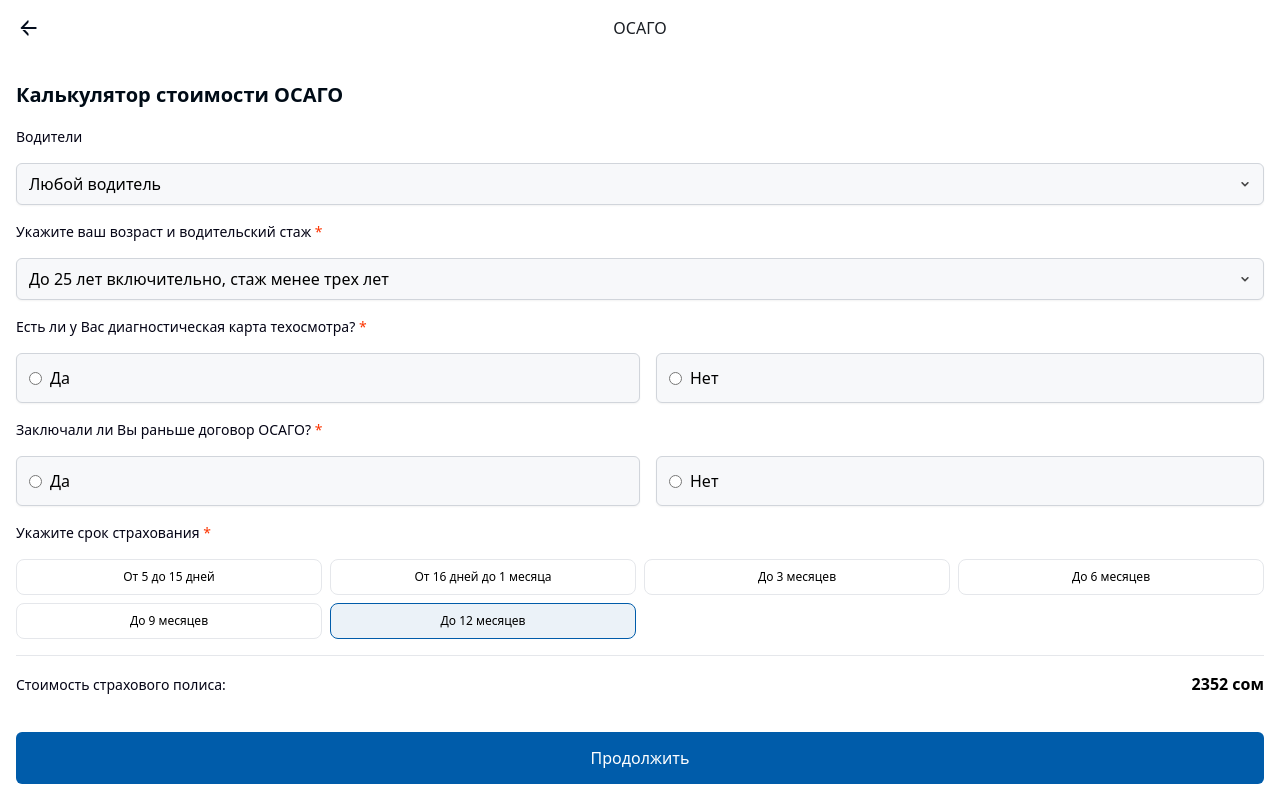
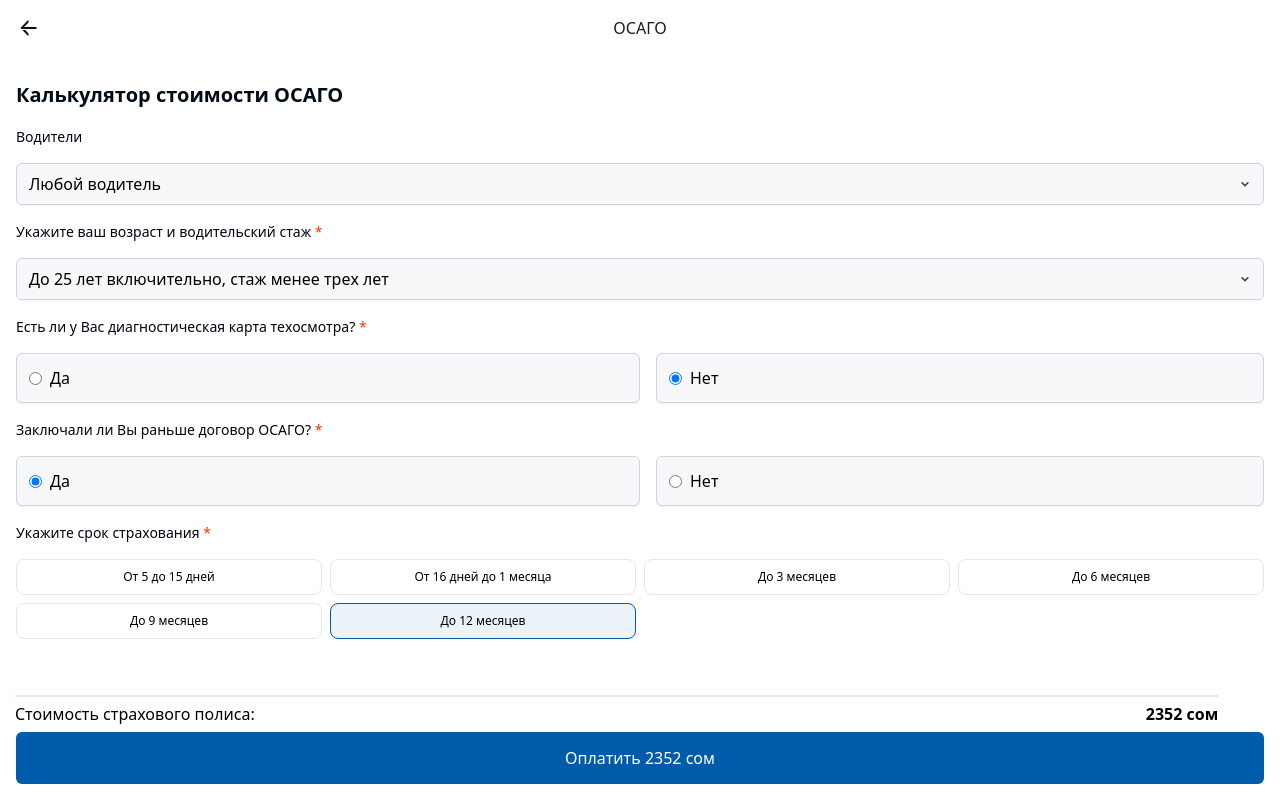
Before and after one commit to Seitek2002/osago, a Vue app: page /calculator in a window 1280 px wide. Built offline with nearby package versions, Linux system fonts and the light colour scheme.

Commit message:
footers-changes

```diff
--- a/src/components/Footer.vue
+++ b/src/components/Footer.vue
@@ -3,7 +3,7 @@
         <Container>
             <div class="footer__content">
                 <button @click="handleClick" :disabled="isValid">
-                    Продолжить
+                    {{title || 'Продолжить'}}
                 </button>
             </div>
         </Container>
@@ -14,7 +14,7 @@
 import Container from "./Container.vue";
 import { useButtonState } from "@/composables/useButtonState";
 import { useRouter } from "vue-router";
-const props = defineProps(['isValid', 'navigateTo'])
+const props = defineProps(['isValid', 'navigateTo', 'title'])
 
 const router = useRouter();
 
--- a/src/views/Calculator.vue
+++ b/src/views/Calculator.vue
@@ -5,11 +5,9 @@
       <div class="calculator__content">
         <h2 class="form-title">Калькулятор стоимости ОСАГО</h2>
 
-        <!-- Dropdown для водителей -->
         <h3>Водители</h3>
         <Dropdown v-model="formData.driver" :options="driverOptions" placeholder="Любой водитель" />
 
-        <!-- Dropdown для стажа водителя -->
         <h3>Укажите ваш возраст и водительский стаж <span>*</span></h3>
         <Dropdown
           v-model="formData.driverExperience"
@@ -17,7 +15,6 @@
           placeholder="До 25 лет включительно, стаж менее трех лет"
         />
 
-        <!-- Вопрос о диагностической карте -->
         <h3>Есть ли у Вас диагностическая карта техосмотра? <span>*</span></h3>
         <div class="radio-group">
           <label>
@@ -30,28 +27,22 @@
           </label>
         </div>
 
-        <!-- Вопрос о предыдущем договоре ОСАГО -->
         <h3>Заключали ли Вы раньше договор ОСАГО? <span>*</span></h3>
         <div class="radio-group">
           <label>
-            <!-- поменять value -->
             <input type="radio" v-model="formData.previousAgreement" :value="1" />
             Да
           </label>
           <label>
-            <!-- поменять value -->
             <input type="radio" v-model="formData.previousAgreement" :value="0" />
             Нет
           </label>
         </div>
 
-        <!-- Укажите срок страхования -->
         <h3>Укажите срок страхования <span>*</span></h3>
         <div class="insurance-duration">
           <button
-            v-for="({
-              label, value
-            }, index) in insuranceDurations"
+            v-for="({ label, value }, index) in insuranceDurations"
             :key="index"
             :class="{ active: formData.insuranceDuration === value }"
             @click="formData.insuranceDuration = value"
@@ -59,14 +50,16 @@
             {{ label }}
           </button>
         </div>
-
-        <hr />
-        <div class="flex items-center justify-between">
+      </div>
+      <div>
+        <div
+          class="fixed left-[15px] bottom-[69px] w-[94%] bg-white flex items-center justify-between border-t-[2px] py-[5px]"
+        >
           <h3>Стоимость страхового полиса:</h3>
           <b>2352 сом</b>
         </div>
+        <Footer :isValid="false" navigateTo="/" :title="'Оплатить' + ' 2352 сом'" />
       </div>
-      <Footer :isValid="false" navigateTo="/" />
     </Container>
   </section>
 </template>
@@ -80,59 +73,64 @@ import { reactive, watch } from 'vue'
 const driverOptions = [
   {
     label: 'Любой водитель',
-    value: 1
+    value: 1,
   },
   {
     label: 'Конкретные водители',
-    value: 2
-  }
+    value: 2,
+  },
 ]
 const experienceOptions = [
   {
     label: 'До 25 лет включительно, со стажем вождения до 3 лет включительно',
-    value: 1.4
+    value: 1.4,
   },
   {
     label: 'До 25 лет включительно, со стажем вождения свыше 3 лет',
-    value: 1.3
+    value: 1.3,
   },
   {
     label: 'Более 25 лет, со стажем вождения до 3 лет включительно',
-    value: 1.2
+    value: 1.2,
   },
   {
     label: 'Более 25 лет, со стажем вождения свыше 3 лет',
-    value: 1
-  }
+    value: 1,
+  },
 ]
 
 const insuranceDurations = [
   {
     label: 'От 5 до 15 дней',
-    value: 0.2
-  }, {
+    value: 0.2,
+  },
+  {
     label: 'От 16 дней до 1 месяца',
-    value: 0.3
-  }, {
+    value: 0.3,
+  },
+  {
     label: 'До 3 месяцев',
-    value: 0.5
-  }, {
+    value: 0.5,
+  },
+  {
     label: 'До 6 месяцев',
-    value: 0.7
-  }, {
+    value: 0.7,
+  },
+  {
     label: 'До 9 месяцев',
-    value: 0.9
-  }, {
+    value: 0.9,
+  },
+  {
     label: 'До 12 месяцев',
-    value: 1
-  }
+    value: 1,
+  },
 ]
 
 const formData = reactive({
   driver: null,
   driverExperience: null,
-  diagnosticCard: null,
-  previousAgreement: null,
+  diagnosticCard: 1,
+  previousAgreement: 1,
   insuranceDuration: 1,
 })
 
@@ -140,18 +138,23 @@ watch(
   () => formData,
   () => {
     // НсП = 3%  Потом добавить для расчета
-    const calculate = formData.driver + formData.driverExperience + formData.diagnosticCard + formData.previousAgreement + formData.insuranceDuration
-    console.log(calculate.toFixed(2));
-
-  }, {
-    deep: true
-  })
-
+    const calculate =
+      formData.driver +
+      formData.driverExperience +
+      formData.diagnosticCard +
+      formData.previousAgreement +
+      formData.insuranceDuration
+    console.log(calculate.toFixed(2))
+  },
+  {
+    deep: true,
+  },
+)
 </script>
 
 <style scoped lang="scss">
 .calculator {
-  @apply py-14;
+  @apply pt-14 pb-[100px];
 
   &__content {
     @apply space-y-4;
```
